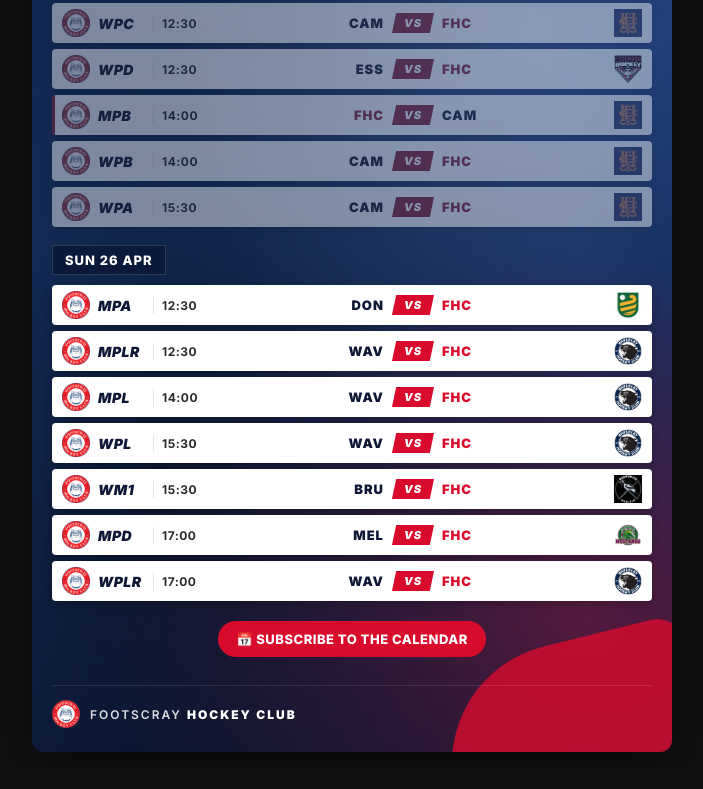
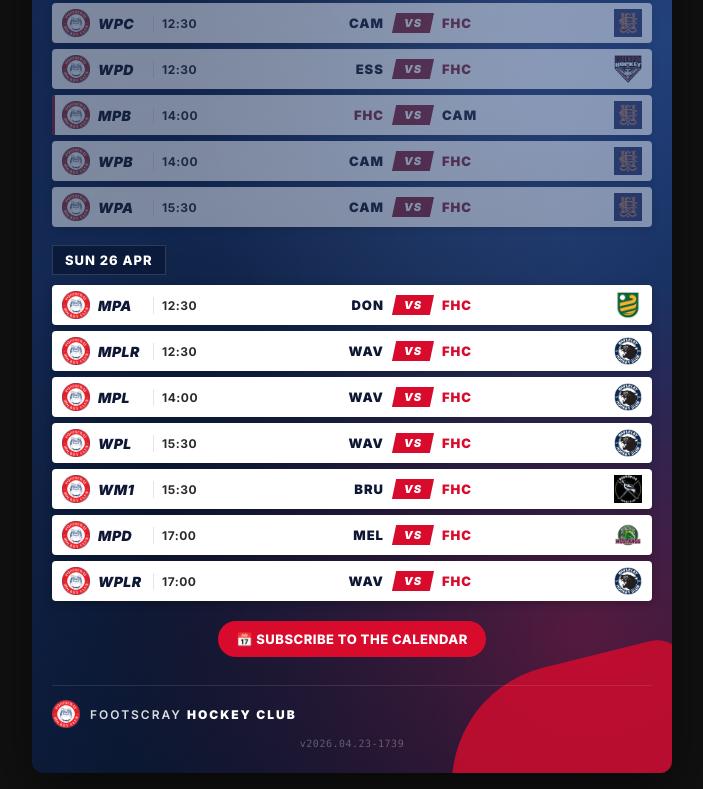
Before and after one commit to mawiseman/hockey-victoria-club-calendars, a website: page weekly-fixture/index.html in a window 1280 px wide. Shown: the part 646-1435 px from the top of the page, without its empty margins (288-991 px from the left). Before the commit the page ends 1414 px from the top, so only its background shows below. Drawn offline with Linux system fonts and the light colour scheme.

Commit message:
improved netlify token usage

```diff
--- a/weekly-fixture/css/styles.css
+++ b/weekly-fixture/css/styles.css
@@ -548,7 +548,11 @@
     text-transform: uppercase;
     font-weight: 600;
     color: rgba(255, 255, 255, 0.85);
+    text-decoration: none;
+    transition: color 0.15s, border-top-color 0.15s;
 }
+
+a.card-footer:hover { color: var(--white); border-top-color: var(--red); }
 
 .card-footer img {
     width: 28px;
@@ -557,6 +561,17 @@
 }
 
 .card-footer strong { font-weight: 900; color: var(--white); }
+
+/* Subtle build/version stamp at the very bottom — sourced from
+   fixtures.json `generatedAt` so visitors can spot stale data. */
+.build-info {
+    margin-top: 10px;
+    text-align: center;
+    font-family: ui-monospace, 'SF Mono', Consolas, 'Courier New', monospace;
+    font-size: 10px;
+    letter-spacing: 0.5px;
+    color: rgba(255, 255, 255, 0.3);
+}
 
 /* ─── States ────────────────────────────────────────────────────── */
 
--- a/weekly-fixture/index.html
+++ b/weekly-fixture/index.html
@@ -50,10 +50,12 @@
                 <a href="subscribe.html">📅 Subscribe to the calendar</a>
             </div>
 
-            <footer class="card-footer">
+            <a class="card-footer" href="https://footscrayhockey.com.au/" target="_blank" rel="noopener noreferrer">
                 <img src="/images/logos/FHC.png" alt="FHC" />
                 <span>FOOTSCRAY <strong>HOCKEY CLUB</strong></span>
-            </footer>
+            </a>
+
+            <div class="build-info" id="buildInfo"></div>
         </div>
     </div>
 
--- a/weekly-fixture/js/app.js
+++ b/weekly-fixture/js/app.js
@@ -269,17 +269,24 @@
 
 // ─── Data Loading ────────────────────────────────────────────────────
 
-// Loads pre-built fixture data from /data/fixtures.json. That file is
-// regenerated daily by `npm run generate-fixtures-json` (run from the
-// sync-calendars GitHub Action), so there's no runtime call to Google.
+// Loads pre-built fixture data. The file is regenerated daily by the
+// sync-calendars GitHub Action and committed to main. In production we read
+// it from jsDelivr (mirrors GitHub) so a data refresh doesn't require a
+// Netlify rebuild — locally we keep using the same-origin path for `npm run dev`.
+const FIXTURES_URL = ['localhost', '127.0.0.1'].includes(location.hostname)
+    ? '/data/fixtures.json'
+    : 'https://cdn.jsdelivr.net/gh/mawiseman/hockey-victoria-club-calendars@main/weekly-fixture/data/fixtures.json';
+
 async function loadFixtures() {
     const { monday, sunday } = getWeekBounds();
     const fixtures = [];
 
     try {
-        const res = await fetch('/data/fixtures.json', { cache: 'no-cache' });
+        const res = await fetch(FIXTURES_URL, { cache: 'no-cache' });
         if (!res.ok) throw new Error(`HTTP ${res.status}`);
         const data = await res.json();
+
+        renderBuildInfo(data.generatedAt);
 
         for (const event of data.events || []) {
             const dtstart = new Date(event.dtstart);
@@ -302,6 +309,21 @@
     renderActiveView();
 }
 
+// Show fixtures.json's generatedAt as a version-tag-style stamp
+// (e.g. "v2026.04.23-1739"). UTC so it matches the JSON source verbatim.
+function renderBuildInfo(generatedAt) {
+    const el = document.getElementById('buildInfo');
+    if (!el || !generatedAt) return;
+    const d = new Date(generatedAt);
+    if (Number.isNaN(d.getTime())) return;
+    const yyyy = d.getUTCFullYear();
+    const mm = String(d.getUTCMonth() + 1).padStart(2, '0');
+    const dd = String(d.getUTCDate()).padStart(2, '0');
+    const hh = String(d.getUTCHours()).padStart(2, '0');
+    const mn = String(d.getUTCMinutes()).padStart(2, '0');
+    el.textContent = `v${yyyy}.${mm}.${dd}-${hh}${mn}`;
+}
+
 // ─── Init ────────────────────────────────────────────────────────────
 
 loadFixtures();
```
Also changed, not shown: weekly-fixture/js/subscribe.js (+7 -1 lines), .github/workflows/sync-calendars.yml, netlify.toml, weekly-fixture-inspiration/club_fixture.jpg (added), weekly-fixture-inspiration/club_results.jpg (added), weekly-fixture-inspiration/pl_fixture.jpg (added), weekly-fixture-inspiration/pl_results.jpg (added), weekly-fixture/README.md.
